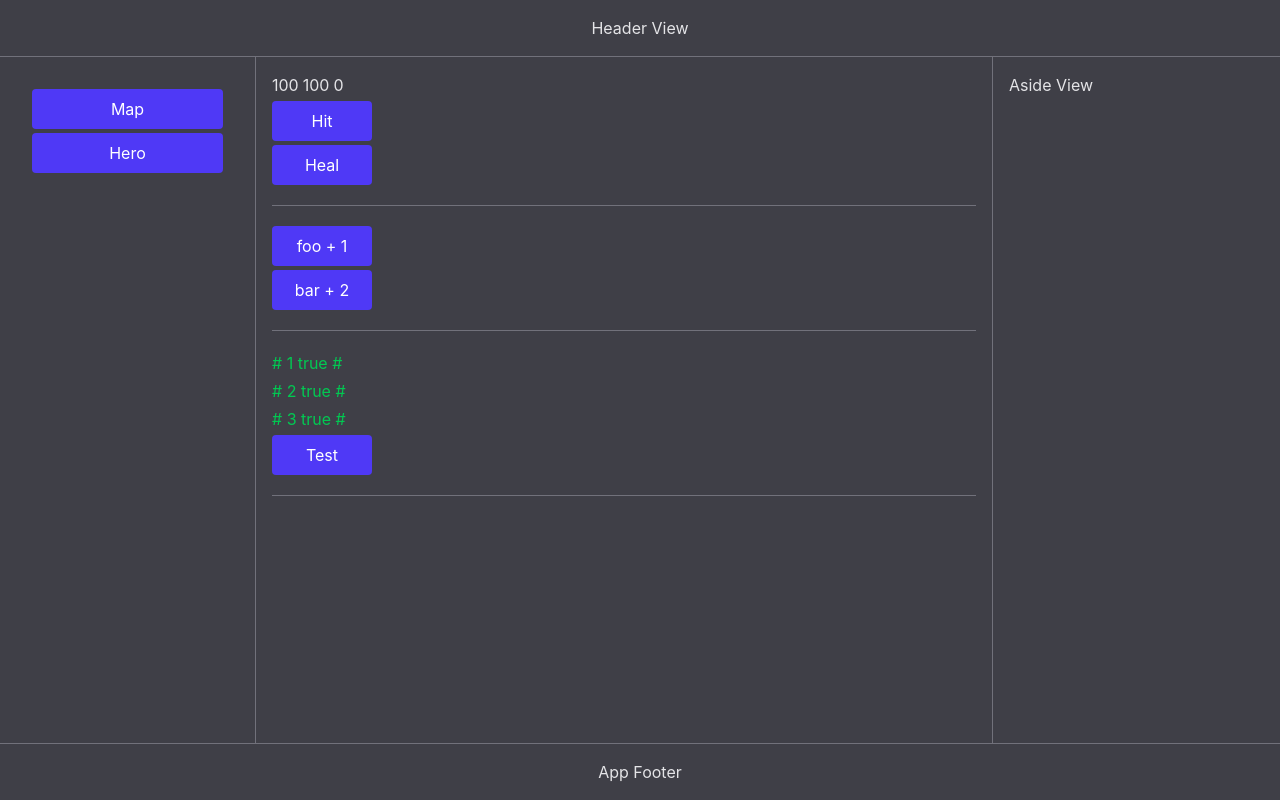
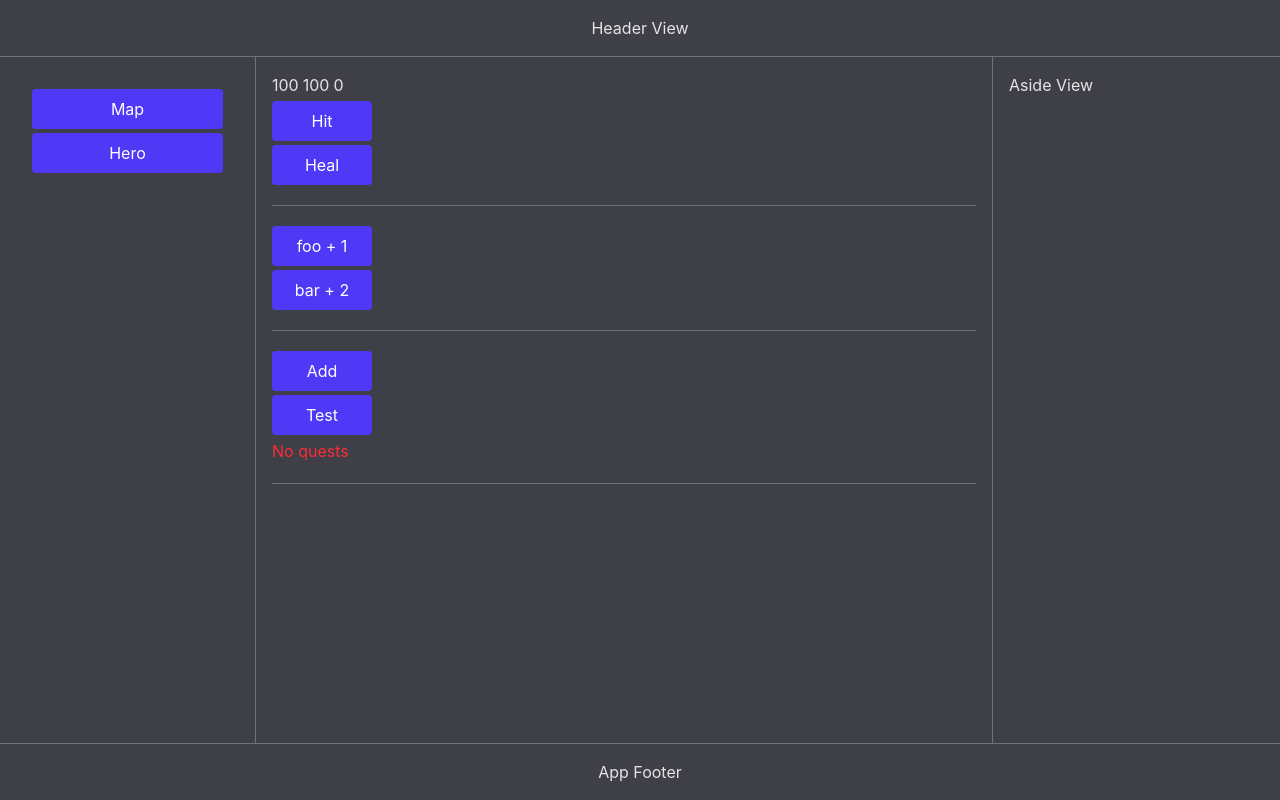
Before and after one commit to trudoholic/rogue-ts, a React (Vite) app: page / in a window 1280 px wide. Both pictures are taken after a click on the button "Hero". Built offline with nearby package versions, Linux system fonts and the light colour scheme.

Commit message:
addQuest

```diff
--- a/src/components/UnitView.tsx
+++ b/src/components/UnitView.tsx
@@ -7,6 +7,7 @@ let questCnt = 0n
 
 function UnitView() {
   const quests = useQuestStore(s => s.quests)
+  const addQuest = useQuestStore(s => s.addQuest)
   const updateQuest = useQuestStore(s => s.updateQuest)
 
   const gameStat = useGameStatStore(s => s.gameStat)
@@ -77,6 +78,11 @@ function UnitView() {
       <button className={'btn-primary w-25'} onClick={doBar}>bar + 2</button>
       <hr className="border-zinc-500 my-4" />
 
+      <button className={'btn-primary w-25'} onClick={addQuest}>Add</button>
+      <button className={'btn-primary w-25'} onClick={testQuest}>Test</button>
+      {
+        quests.length? null: <p className={'text-red-500'}>No quests</p>
+      }
       {
         quests.map(it => (
           <div key={it.id} className="flex gap-1">
@@ -84,7 +90,6 @@ function UnitView() {
           </div>
         ))
       }
-      <button className={'btn-primary w-25'} onClick={testQuest}>Test</button>
       <hr className="border-zinc-500 my-4" />
 
     </div>
--- a/src/store/useQuestStore.ts
+++ b/src/store/useQuestStore.ts
@@ -1,4 +1,6 @@
 import { create } from 'zustand'
+
+let questId = 0n
 
 type TQuest = {
   id: bigint
@@ -6,9 +8,9 @@ type TQuest = {
 }
 
 const questList: TQuest[] = [
-  {id: 1n, active: true},
-  {id: 2n, active: true},
-  {id: 3n, active: true},
+  // {id: 1n, active: true},
+  // {id: 2n, active: true},
+  // {id: 3n, active: true},
 ]
 
 const initialState = {
@@ -18,6 +20,7 @@ const initialState = {
 type QuestsState = typeof initialState
 
 interface QuestsActions {
+  addQuest: () => void
   updateQuest: (idx: bigint, payload: Partial<TQuest>) => void
 }
 
@@ -25,6 +28,10 @@ export const useQuestStore = create<QuestsState & QuestsActions>(
   (set) => ({
     ...initialState,
 
+    addQuest: () => set((state) => (
+      {quests: [...state.quests, {id: ++ questId, active: true}]}
+    )),
+
     updateQuest: (idx, payload) => set((state) => (
       {quests: state.quests.map(quest => (idx === quest.id? {...quest, ...payload}: quest))}
     )),
```
